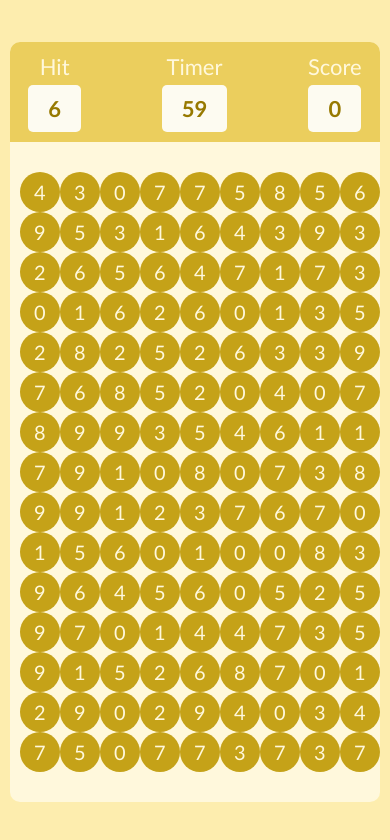
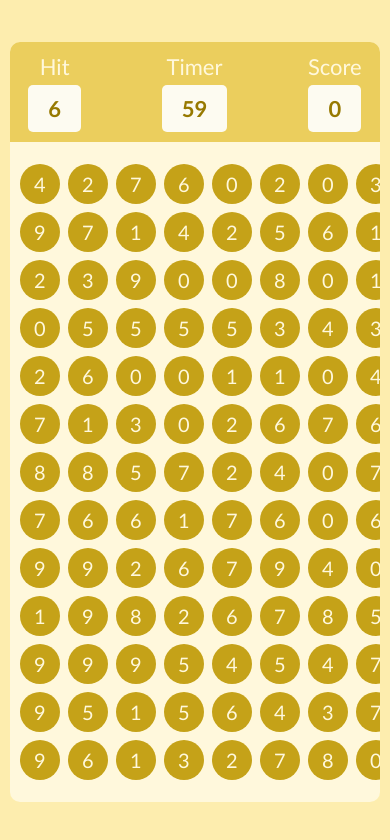
Before and after one commit to FaizanAnsari185/Bubble-Game, a plain HTML site: page index.html in a window 390 px wide. Drawn offline with Linux system fonts and the light colour scheme.

Commit message:
gap fix in #pbtm

```diff
--- a/style.css
+++ b/style.css
@@ -126,7 +126,7 @@ h1::selection{
         justify-content: space-evenly;
     }
     #pbtm{
-        gap: 0px;
+        gap: 8px;
         overflow: hidden;
         padding: 10px 10px;
     }
```
